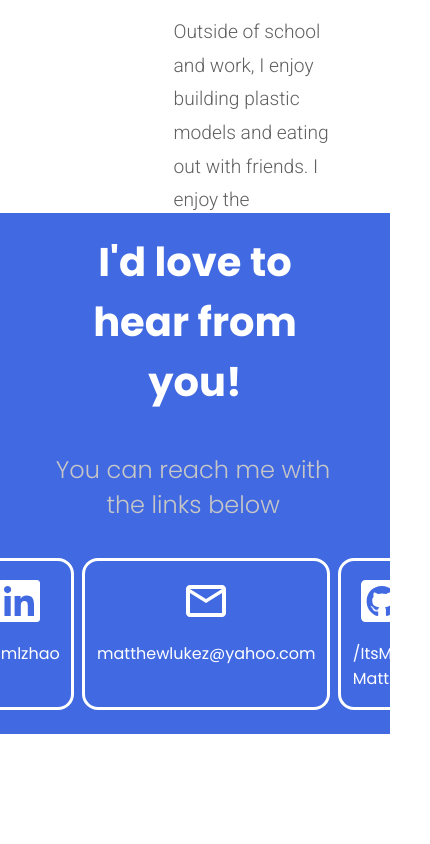
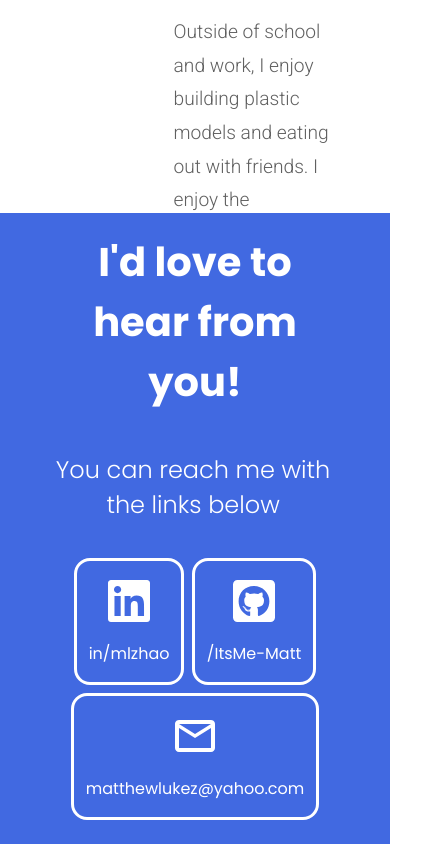
Before and after one commit to ItsMe-Matt/portfolio, a Next.js app: page /AboutMe in a window 390 px wide. Shown: the part 631-1475 px from the top of the page, 430 px wide, since content can reach past the window. Before the commit the page ends 1365 px from the top, so only its background shows below. Built offline with nearby package versions, Linux system fonts and the light colour scheme.

Commit message:
mobile responsive push

```diff
--- a/comps/ContactUI/index.js
+++ b/comps/ContactUI/index.js
@@ -27,6 +27,7 @@ export default function ContactUI({
         </P1>
 
         <IconCont>
+            <Row>
                 <IconBtn
                 href="https://www.linkedin.com/in/mlzhao/"
                 target="_blank"
@@ -40,6 +41,22 @@ export default function ContactUI({
                         in/mlzhao
                     </IconTxt>
                 </IconBtn>
+
+                <IconBtn2
+                href="https://github.com/ItsMe-Matt"
+                target="_blank"
+                onMouseOver={onS2Over}
+                onMouseLeave={onS2Off}
+                S2D={S2D}
+                S2C={S2C}
+                >
+                    <FaGithubSquare size="3em" color={S2C} />
+                    <IconTxt2 S2C={S2C}>
+                        /ItsMe-Matt
+                    </IconTxt2>
+                </IconBtn2>
+            </Row>
+
 
             <IconBtn3
             href="mailto:Matthewlukez@yahoo.com"
@@ -55,19 +72,7 @@ export default function ContactUI({
                 </IconTxt3>
             </IconBtn3>
 
-            <IconBtn2
-            href="https://github.com/ItsMe-Matt"
-            target="_blank"
-            onMouseOver={onS2Over}
-            onMouseLeave={onS2Off}
-            S2D={S2D}
-            S2C={S2C}
-            >
-                <FaGithubSquare size="3em" color={S2C} />
-                <IconTxt2 S2C={S2C}>
-                    /ItsMe-Matt
-                </IconTxt2>
-            </IconBtn2>
+
 
 
         </IconCont>
@@ -108,7 +113,7 @@ font-family: Poppins;
 font-weight: 300;
 font-size: 1.5em;
 margin: 0;
-color: #c7c7c7;
+color: #fff;
 margin-right: 1vw;
 
 @media (max-width: 768px) {
@@ -120,6 +125,11 @@ margin-top: 2em;
 
 display: flex;
 flex-direction: row;
+
+@media (max-width: 768px) {
+flex-direction: column;
+justify-content: center;
+  }
 `
 const IconBtn = styled.a`
 display: flex;
@@ -182,3 +192,8 @@ font-family: Poppins;
 font-weight: 400;
 color: ${(props)=>props.S3C};
 `
+
+const Row = styled.div`
+display: flex;
+justify-content: center;
+`
```
Also changed, not shown: pages/index.js (+8 -3 lines). Lines whose indentation alone changed are shown as unchanged.
